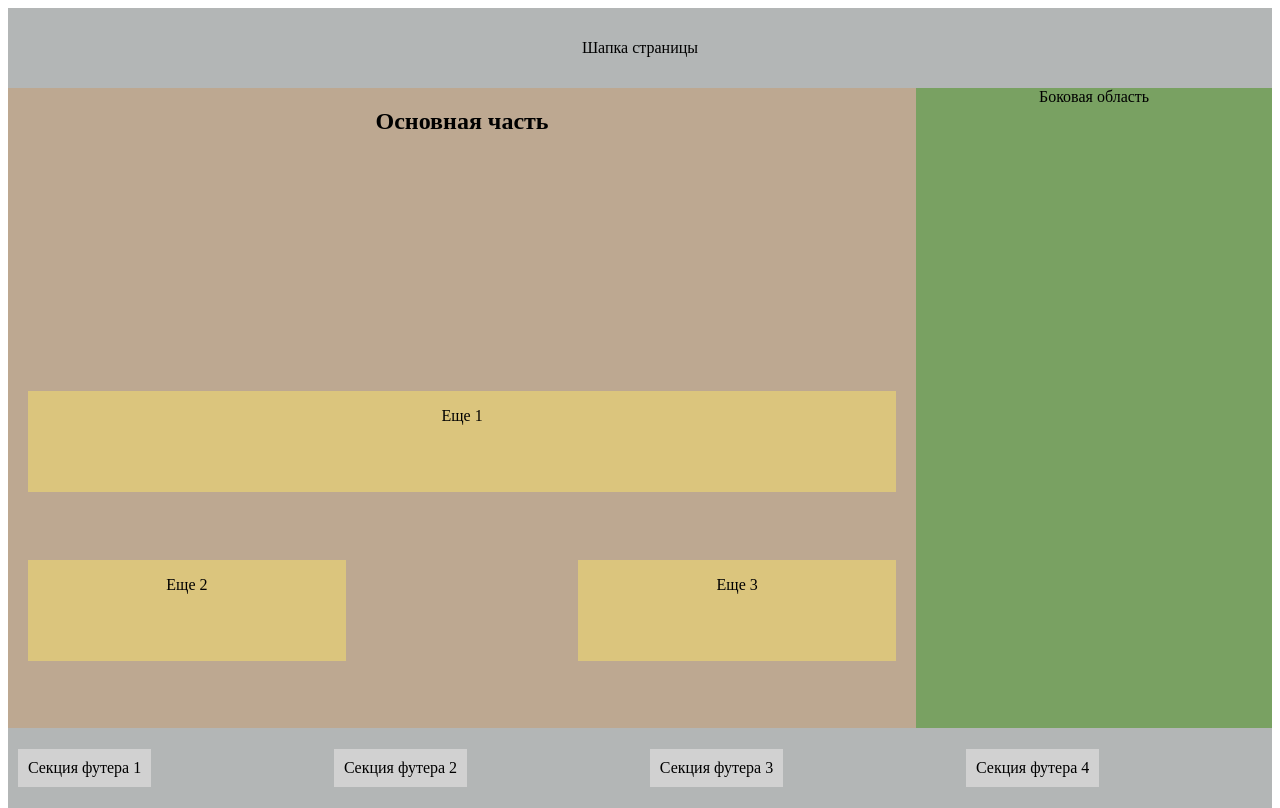
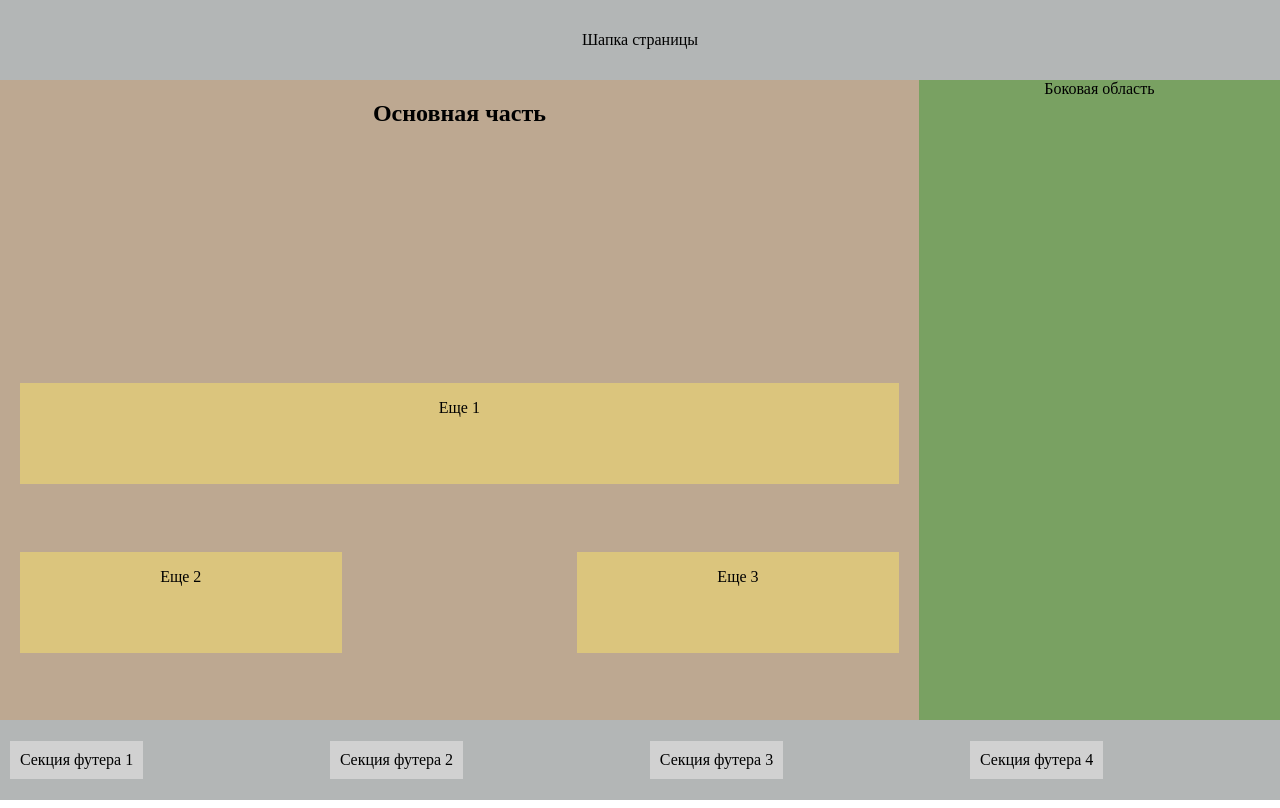
Before and after one commit to SofiaVovnenko/it_girls_school_projects_week5, a plain HTML site: page index1.html in a window 1280 px wide. Drawn offline with Linux system fonts and the light colour scheme; the site is published under a folder, as on GitHub Pages, so addresses that start at the root find nothing.

Commit message:
fix link

```diff
--- a/index1.html
+++ b/index1.html
@@ -2,7 +2,7 @@
 <html lang="ru">
 
 <head>
-    <link rel="stylesheet" href="/it_girls_school_projects_week5/styles/normalize.css">
+    <link rel="stylesheet" href="styles/normalize.css">
     <link rel="stylesheet" href="styles/style1.css">
     <meta charset="UTF-8">
     <meta http-equiv="X-UA-Compatible" content="IE=edge">
```
